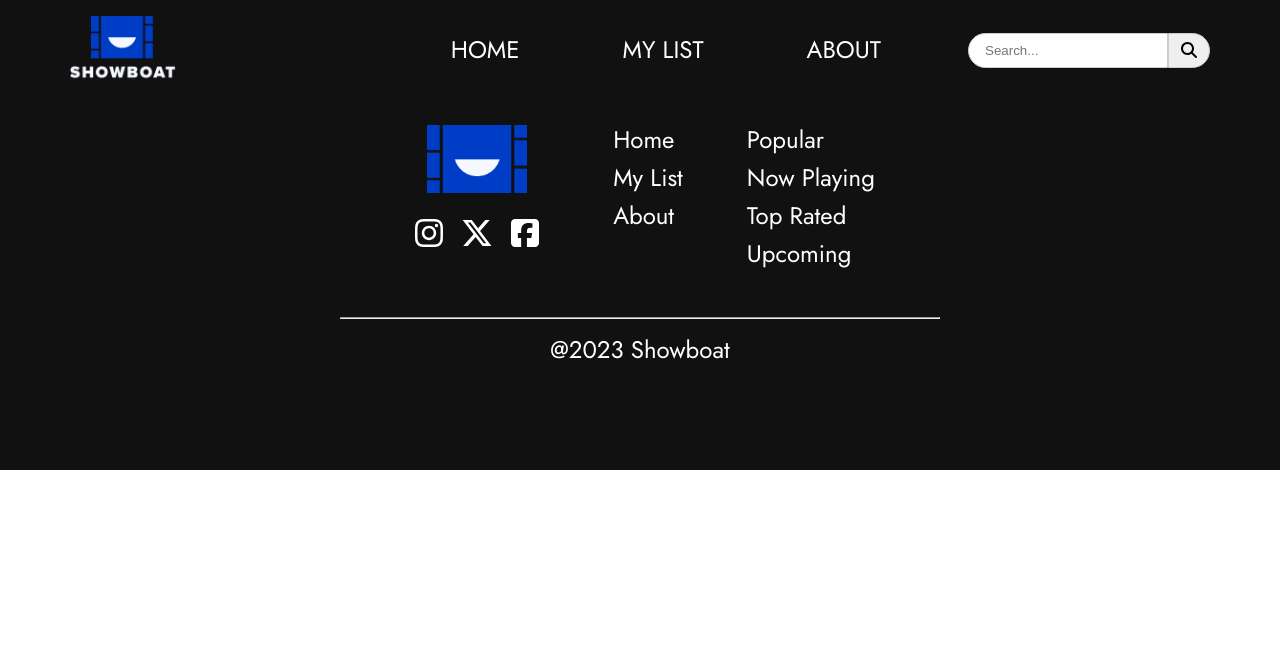
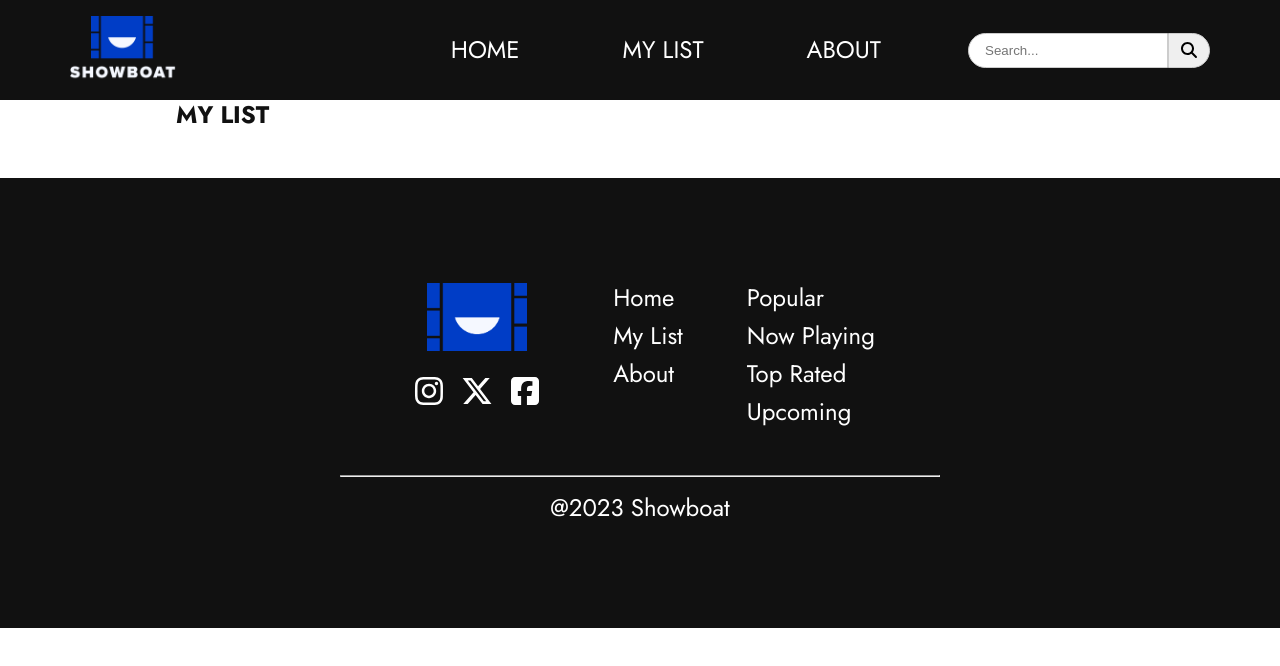
Before and after one commit to allankchow/showboat, a React (Vite) app: page /my-list in a window 1280 px wide. Shown: the top 666 px of the page. Built offline with nearby package versions, Linux system fonts and the light colour scheme.

Commit message:
Implement useEffect hook to initialize myList state from local storage

```diff
--- a/src/pages/MyListPage.jsx
+++ b/src/pages/MyListPage.jsx
@@ -1,14 +1,29 @@
-import { useEffect } from "react";
+import { useEffect, useState } from "react";
 import { appTitle } from "../globals/globalVariables";
+import MovieItem from "../components/MovieItem";
 
 const MyListPage = () => {
+    const [myList, setMyList] = useState([]);
 
     useEffect(() => {
         document.title = `${appTitle} - My List`;
+        const storedList = JSON.parse(localStorage.getItem("myList"));
+        if (storedList) {
+            setMyList(storedList);
+        }
     }, []);
 
     return (
-        <div>My List Page</div>
+        <main>
+            <div className="my-list">
+                <h2>MY LIST</h2>
+                <div className="movie-list">
+                    {myList.map(movie => (
+                        <MovieItem key={movie.id} movie={movie} isInMyList={true}/>
+                    ))}
+                </div>
+            </div>
+        </main>
     )
 }
 
```
